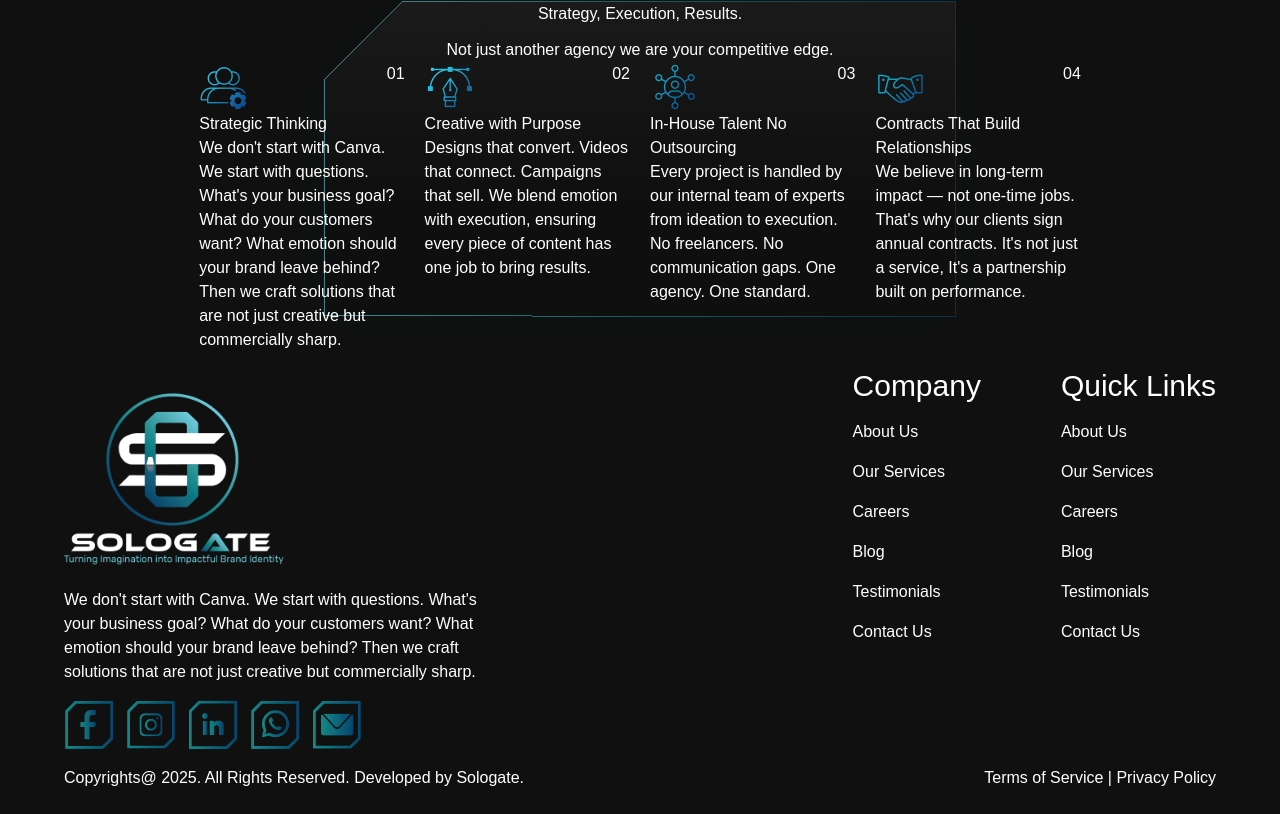
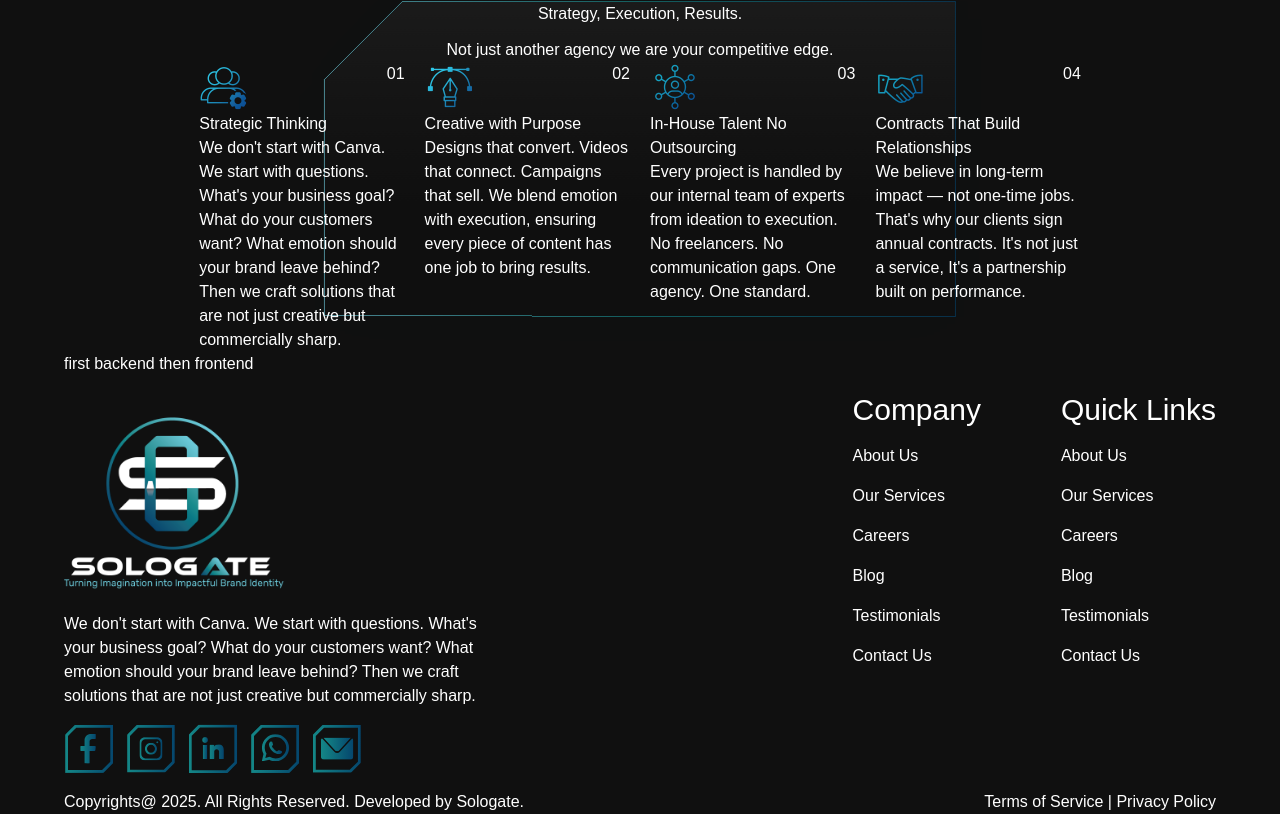
Before and after one commit to M-Zia-Khatri/SoloGates, a React (Vite) app in the folder client/: page /about-us in a window 1280 px wide. Shown: the part 3078-3892 px from the top of the page. Before the commit the page ends 3868 px from the top, so only its background shows below. Built offline with nearby package versions, Linux system fonts and the light colour scheme; no server answers.

Commit message:
rename file and add our team section only

```diff
--- /dev/null
+++ b/client/src/components/about/OurTeamSec.tsx
@@ -0,0 +1,7 @@
+const OurTeamSec = () => {
+  return (
+    <section className="sec-container">first backend then frontend</section>
+  );
+};
+
+export default OurTeamSec;
--- a/client/src/components/about/WhySoloGate.tsx
+++ b/client/src/components/about/WhySoloGateSec.tsx
@@ -1,7 +1,7 @@
 import { assetsUrl } from "@/constants/urlConstants";
 import { useMemo } from "react";
 
-const WhySoloGate = () => {
+const WhySoloGateSec = () => {
   const data = useMemo(
     () => [
       {
@@ -29,7 +29,7 @@ const WhySoloGate = () => {
   );
   return (
     <section className="sec-container">
-      <div className="relative flex flex-col justify-center items-center gap-10 md:flex-row lg:gap-20">
+      <div className="relative flex flex-col items-center justify-center gap-10 md:flex-row lg:gap-20">
         {/* background */}
         <img
           className="absolute top-1/2 left-1/2 -z-10 h-[100%] -translate-1/2 rotate-y-180"
@@ -39,7 +39,7 @@ const WhySoloGate = () => {
         {/* Content  */}
         <div className="w-[80%]">
           {/* Heading or Subtitle */}
-          <div className="flex flex-col items-center gap-3 justify-center text-center">
+          <div className="flex flex-col items-center justify-center gap-3 text-center">
             <h2 className="">Why Sologate</h2>
             <h3 className="">Strategy, Execution, Results.</h3>
             <p className="">
@@ -65,4 +65,4 @@ const WhySoloGate = () => {
   );
 };
 
-export default WhySoloGate;
+export default WhySoloGateSec;
--- a/client/src/pages/user_pages/AboutUs.tsx
+++ b/client/src/pages/user_pages/AboutUs.tsx
@@ -1,8 +1,9 @@
 import AboutUsBanner from "@/components/about/AboutUsBanner";
 import AboutUsSec from "@/components/about/AboutUsSec";
 import MissionVisionSec from "@/components/about/MissionVisionSec";
+import OurTeamSec from "@/components/about/OurTeamSec";
 import OwnerMessagesSec from "@/components/about/OwnerMessagesSec";
-import WhySoloGate from "@/components/about/WhySoloGate";
+import WhySoloGateSec from "@/components/about/WhySoloGateSec";
 
 export default function AboutUs() {
   return (
@@ -11,7 +12,8 @@ export default function AboutUs() {
       <AboutUsSec />
       <MissionVisionSec />
       <OwnerMessagesSec />
-      <WhySoloGate />
+      <WhySoloGateSec />
+      <OurTeamSec />
     </>
   );
 }
```
